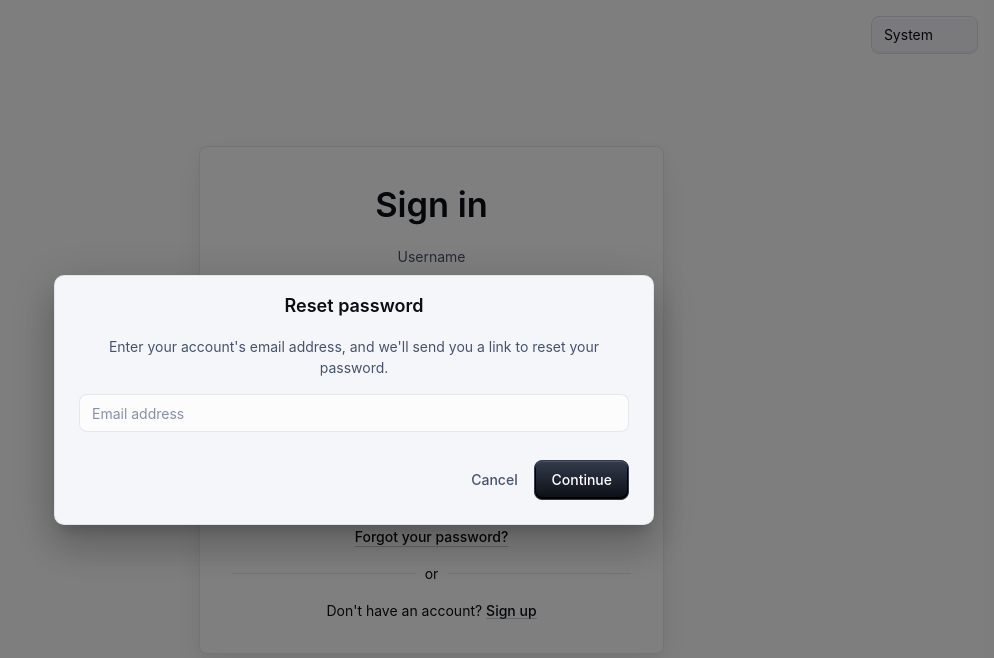
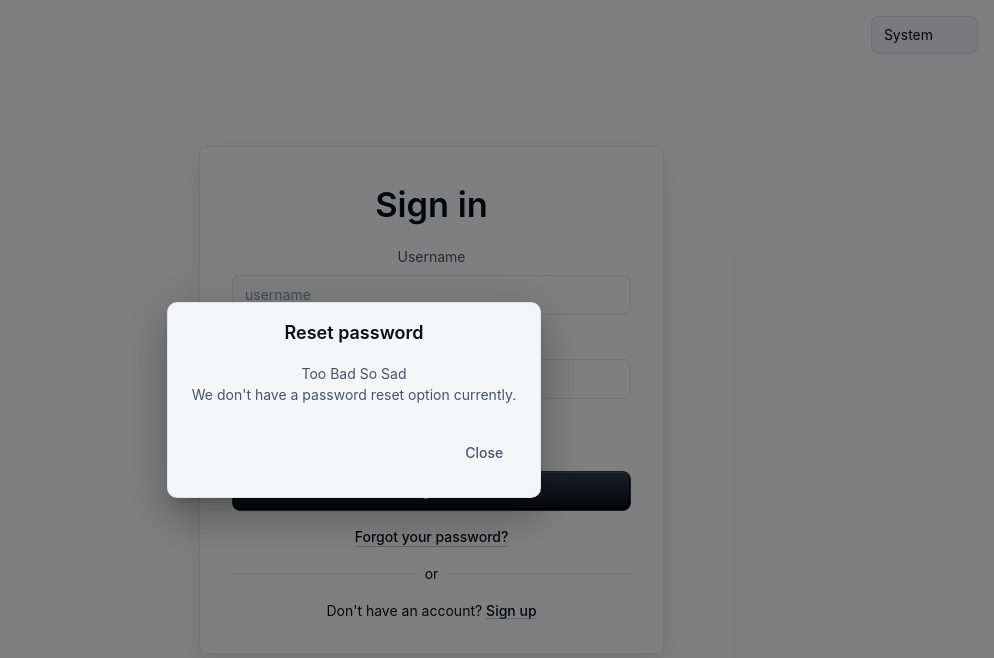
Before and after one commit to Team-Mavericks-CCG/Mavericks_Cat_CGs, a React (Vite) app in the folder frontend/: page / in a window 1280 px wide. Both pictures are taken after a click on the button "Forgot your password?". Shown: the top 658 px of the page, without its empty margins (286-1280 px from the left). Built offline with nearby package versions, Linux system fonts and the light colour scheme; some icons are missing.

Commit message:
update login page

```diff
--- a/frontend/src/SignInComponent/SignIn.tsx
+++ b/frontend/src/SignInComponent/SignIn.tsx
@@ -91,7 +91,6 @@ export default function SignIn(props: { disableCustomTheme?: boolean }) {
     }
 
     try {
-      // eslint-disable-next-line @typescript-eslint/no-unsafe-assignment, @typescript-eslint/no-unsafe-call, @typescript-eslint/no-unsafe-member-access
       const response = await axios.post<LoginResponse>(
         "http://localhost:5000/api/auth/login",
         {
@@ -113,7 +112,6 @@ export default function SignIn(props: { disableCustomTheme?: boolean }) {
       if (error instanceof AxiosError && error.response) {
         // eslint-disable-next-line @typescript-eslint/no-unsafe-member-access
         if (error.response.status === 401) {
-          setUsernameError(true);
           setPasswordError(true);
           setPasswordErrorMessage("Invalid username or password");
         } else {
@@ -129,31 +127,32 @@ export default function SignIn(props: { disableCustomTheme?: boolean }) {
     });
   };
 
-  const validateInputs = (): boolean => {
+  const validateUsername = (): boolean => {
     const username = document.getElementById("username") as HTMLInputElement;
-    const password = document.getElementById("password") as HTMLInputElement;
-
-    let isValid = true;
 
     if (!username.value || username.value.length < 3) {
       setUsernameError(true);
       setUsernameErrorMessage("Username must be at least 3 characters long.");
-      isValid = false;
-    } else {
-      setUsernameError(false);
-      setUsernameErrorMessage("");
+      return false;
     }
+    setUsernameError(false);
+    setUsernameErrorMessage("");
+
+    return true;
+  };
+
+  const validatePassword = (): boolean => {
+    const password = document.getElementById("password") as HTMLInputElement;
 
     if (!password.value || password.value.length < 6) {
       setPasswordError(true);
       setPasswordErrorMessage("Password must be at least 6 characters long.");
-      isValid = false;
-    } else {
-      setPasswordError(false);
-      setPasswordErrorMessage("");
+      return false;
     }
+    setPasswordError(false);
+    setPasswordErrorMessage("");
 
-    return isValid;
+    return true;
   };
 
   return (
@@ -175,9 +174,6 @@ export default function SignIn(props: { disableCustomTheme?: boolean }) {
             component="form"
             onSubmit={(e) => {
               void handleSubmit(e);
-            }}
-            onChange={() => {
-              validateInputs();
             }}
             noValidate
             sx={{
@@ -201,6 +197,7 @@ export default function SignIn(props: { disableCustomTheme?: boolean }) {
                 required
                 fullWidth
                 variant="outlined"
+                onChange={validateUsername}
                 color={usernameError ? "error" : "primary"}
               />
             </FormControl>
@@ -218,6 +215,7 @@ export default function SignIn(props: { disableCustomTheme?: boolean }) {
                 required
                 fullWidth
                 variant="outlined"
+                onChange={validatePassword}
                 color={passwordError ? "error" : "primary"}
               />
             </FormControl>
--- a/frontend/src/SignInComponent/components/ForgotPassword.tsx
+++ b/frontend/src/SignInComponent/components/ForgotPassword.tsx
@@ -1,58 +1,47 @@
-import * as React from 'react';
-import Button from '@mui/material/Button';
-import Dialog from '@mui/material/Dialog';
-import DialogActions from '@mui/material/DialogActions';
-import DialogContent from '@mui/material/DialogContent';
-import DialogContentText from '@mui/material/DialogContentText';
-import DialogTitle from '@mui/material/DialogTitle';
-import OutlinedInput from '@mui/material/OutlinedInput';
+import * as React from "react";
+import Button from "@mui/material/Button";
+import Dialog from "@mui/material/Dialog";
+import DialogActions from "@mui/material/DialogActions";
+import DialogContent from "@mui/material/DialogContent";
+import DialogContentText from "@mui/material/DialogContentText";
+import DialogTitle from "@mui/material/DialogTitle";
 
 interface ForgotPasswordProps {
   open: boolean;
   handleClose: () => void;
 }
 
-export default function ForgotPassword({ open, handleClose }: ForgotPasswordProps) {
+export default function ForgotPassword({
+  open,
+  handleClose,
+}: ForgotPasswordProps) {
   return (
     <Dialog
       open={open}
       onClose={handleClose}
       slotProps={{
         paper: {
-          component: 'form',
+          component: "form",
           onSubmit: (event: React.FormEvent<HTMLFormElement>) => {
             event.preventDefault();
             handleClose();
           },
-          sx: { backgroundImage: 'none' },
+          sx: { backgroundImage: "none" },
         },
       }}
     >
       <DialogTitle>Reset password</DialogTitle>
       <DialogContent
-        sx={{ display: 'flex', flexDirection: 'column', gap: 2, width: '100%' }}
+        sx={{ display: "flex", flexDirection: "column", gap: 2, width: "100%" }}
       >
         <DialogContentText>
-          Enter your account&apos;s email address, and we&apos;ll send you a link to
-          reset your password.
+          Too Bad So Sad
+          <br />
+          We don't have a password reset option currently.
         </DialogContentText>
-        <OutlinedInput
-          autoFocus
-          required
-          margin="dense"
-          id="email"
-          name="email"
-          label="Email address"
-          placeholder="Email address"
-          type="email"
-          fullWidth
-        />
       </DialogContent>
       <DialogActions sx={{ pb: 3, px: 3 }}>
-        <Button onClick={handleClose}>Cancel</Button>
-        <Button variant="contained" type="submit">
-          Continue
-        </Button>
+        <Button onClick={handleClose}>Close</Button>
       </DialogActions>
     </Dialog>
   );
```
